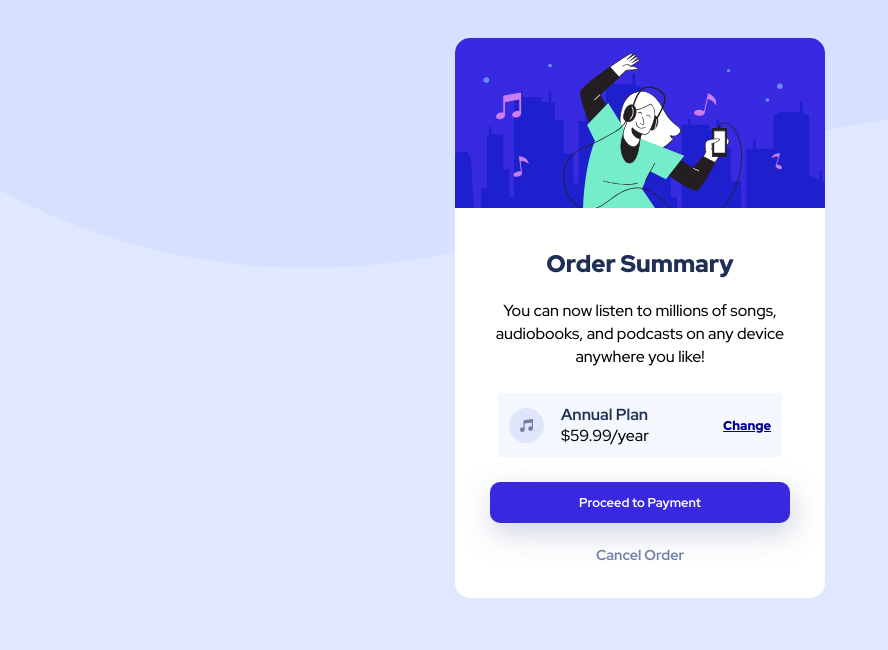
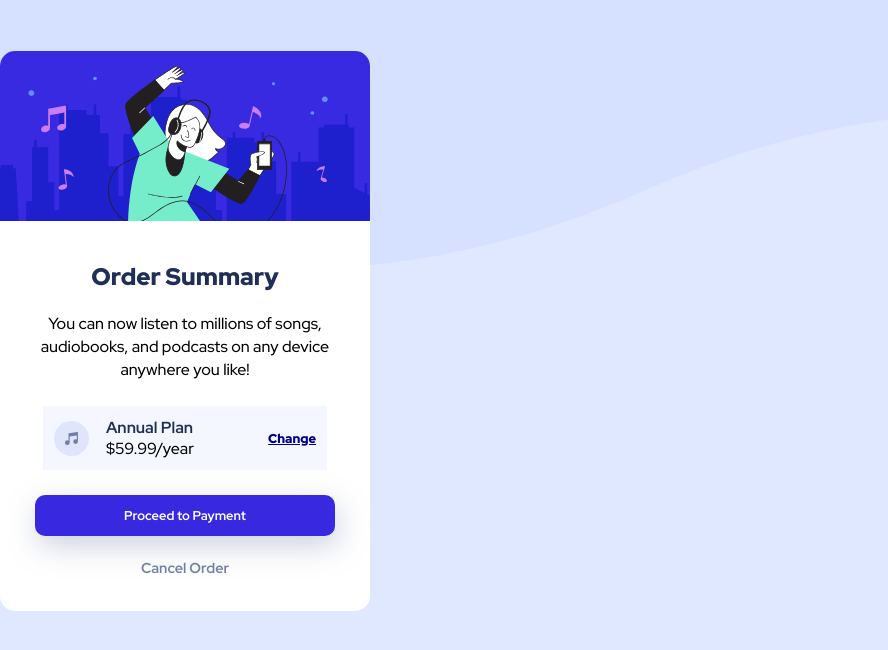
Before and after one commit to niccalaodenio/order-summary-component-main, a plain HTML site: page index.html in a window 1280 px wide. Shown: the whole page, without its empty margins (0-888 px from the left). Drawn offline with Linux system fonts and the light colour scheme; a web font is replaced by a local one.

Commit message:
Update stylesheyt.css

```diff
--- a/stylesheyt.css
+++ b/stylesheyt.css
@@ -6,7 +6,7 @@
     font-family: 'Red Hat Display', sans-serif;
 }
 body{
-
+   margin-top: 4%;
     background: url(images/pattern-background-desktop.svg) 0 -120px no-repeat  ;
     background-size: 100vw;
     background-color: hsl(225, 100%, 94%);
@@ -15,7 +15,7 @@ body{
 .container{
     display: grid;
     place-items: center;
-    margin: 3% auto;
+
     width: 370px;
     height: auto;
     background-color: #fff;
```
